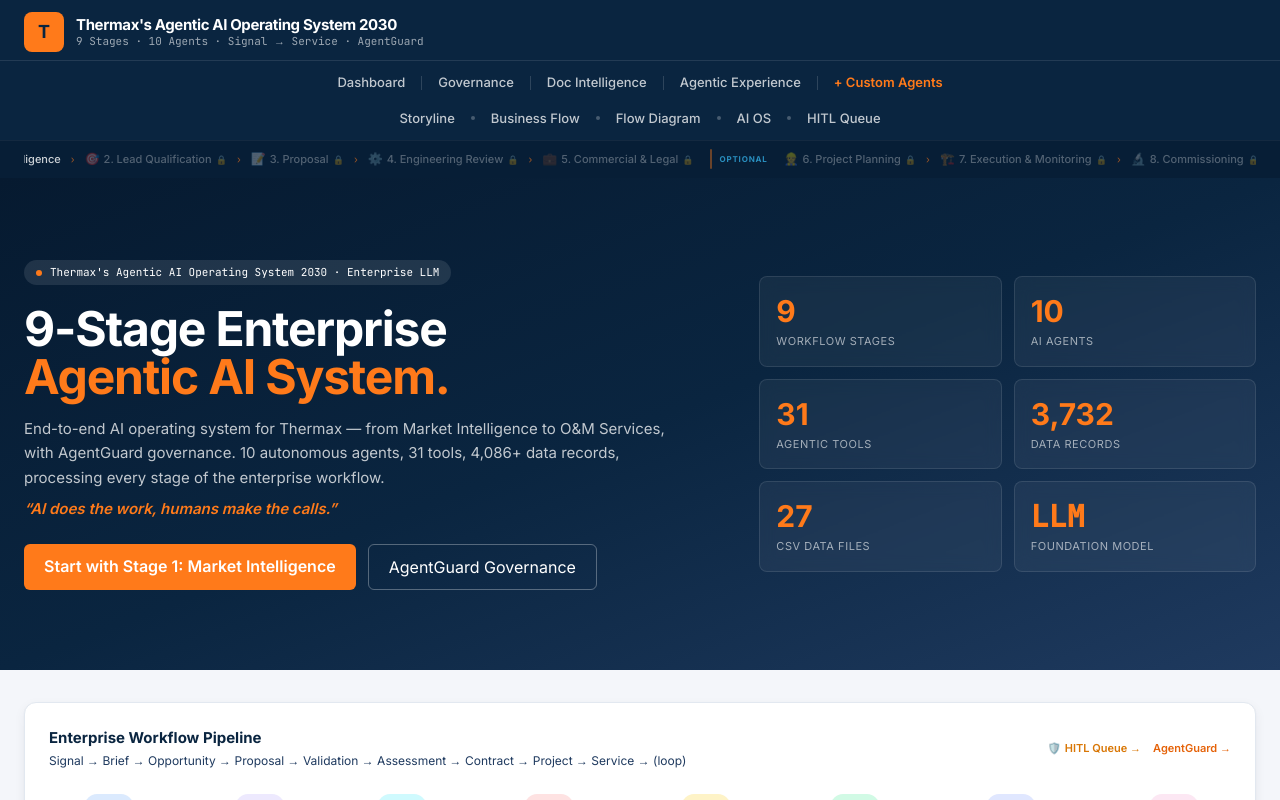
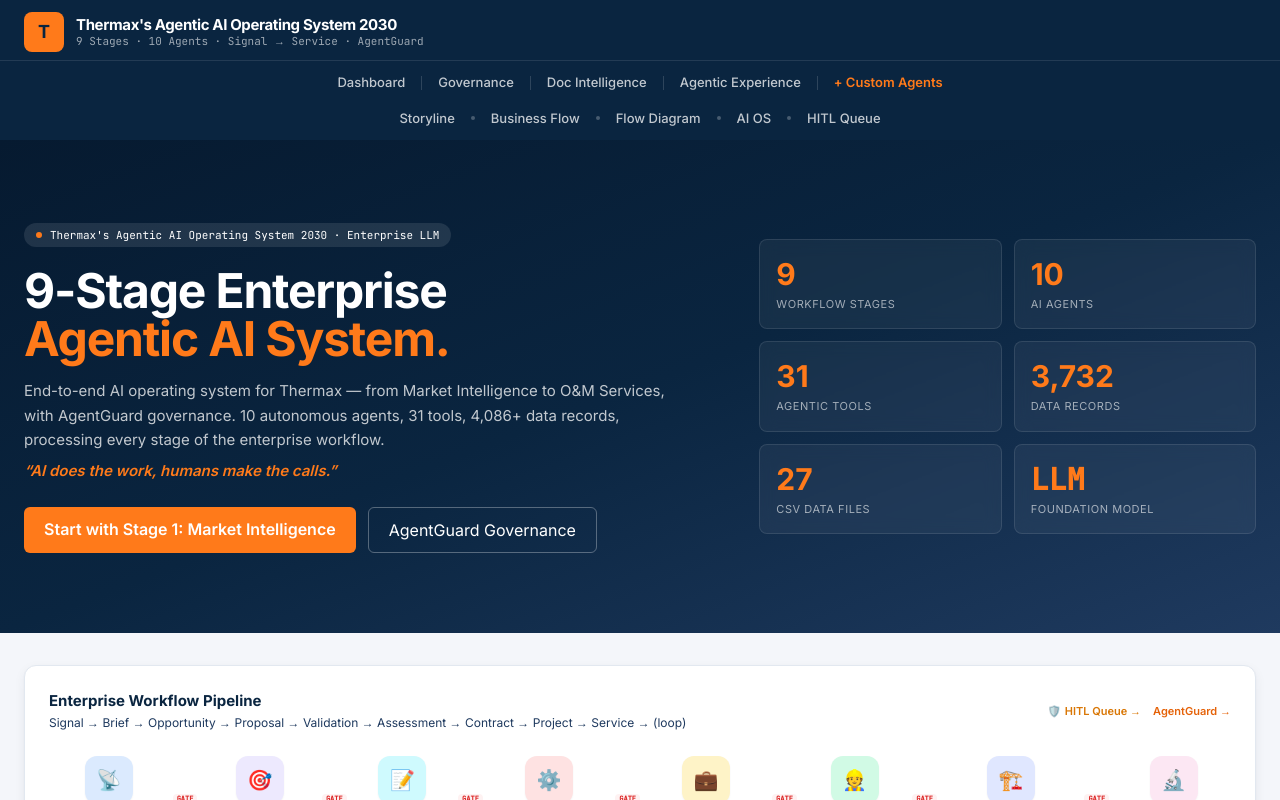
Before and after one commit to HarshaRao-GitHub/thermax-agentic-ai-business-flow, a Next.js app: page / in a window 1280 px wide. Shown: the top 800 px of the page. Built offline with nearby package versions, Linux system fonts and the light colour scheme.

Commit message:
Remove stage pipeline strip from header — stages still accessible via Business Flow and Agentic Experience
Made-with: Cursor

```diff
--- a/components/Header.tsx
+++ b/components/Header.tsx
@@ -4,7 +4,7 @@ import Link from 'next/link';
 import { useWorkflow } from './WorkflowContext';
 
 export default function Header() {
-  const { flow, resetFlow, getGateStatus } = useWorkflow();
+  const { flow, resetFlow } = useWorkflow();
   const hasActiveFlow = flow?.stages?.some(s => s.hasResult) ?? false;
 
   function handleNewFlow() {
@@ -75,84 +75,9 @@ export default function Header() {
           </nav>
         </div>
       </div>
-
-      {/* Stage pipeline strip */}
-      <div className="bg-thermax-navyDeep/60 border-t border-white/5">
-        <div className="max-w-7xl mx-auto px-6 py-1.5">
-          <div className="flex items-center justify-center gap-0 overflow-x-auto scrollbar-hide">
-            {/* Mandatory label */}
-            <span className="text-[8px] font-bold uppercase tracking-widest text-red-400/70 mr-2 shrink-0">Required</span>
-
-            {STAGE_NAV.map((s, i) => {
-              const status = getGateStatus(s.slug);
-              const isLocked = status === 'locked';
-              const isApproved = status === 'approved';
-              const isAwaiting = status === 'awaiting_approval';
-              const isSkipped = status === 'skipped';
-
-              const statusIcon = isApproved ? '✅' : isAwaiting ? '⏳' : isSkipped ? '⏭' : isLocked ? '🔒' : '';
-              const isMandatory = i < 5;
-
-              return (
-                <div key={s.slug} className="flex items-center shrink-0">
-                  {i === 5 && (
-                    <>
-                      <span className="w-[2px] h-5 bg-thermax-saffron/40 mx-2 rounded-full" />
-                      <span className="text-[8px] font-bold uppercase tracking-widest text-sky-400/70 mr-2 shrink-0">Optional</span>
-                    </>
-                  )}
-                  {isLocked || isSkipped ? (
-                    <span className={`flex items-center gap-1 px-2 py-1 rounded-md text-[11px] font-medium cursor-not-allowed ${
-                      isSkipped ? 'text-white/35 line-through decoration-white/20' : 'text-white/30'
-                    }`}>
-                      <span className="text-xs">{s.icon}</span>
-                      <span className="hidden lg:inline">{s.label}</span>
-                      <span className="lg:hidden">{s.short}</span>
-                      {statusIcon && <span className="text-[9px]">{statusIcon}</span>}
-                    </span>
-                  ) : (
-                    <Link
-                      href={`/stages/${s.slug}`}
-                      className={`flex items-center gap-1 px-2 py-1 rounded-md text-[11px] font-medium transition ${
-                        isApproved
-                          ? 'text-emerald-300 hover:text-emerald-200 hover:bg-emerald-900/20'
-                          : isAwaiting
-                          ? 'text-amber-300 hover:text-amber-200 hover:bg-amber-900/20'
-                          : isMandatory
-                          ? 'text-white/80 hover:text-white hover:bg-white/10'
-                          : 'text-sky-300/80 hover:text-sky-200 hover:bg-sky-900/20'
-                      }`}
-                    >
-                      <span className="text-xs">{s.icon}</span>
-                      <span className="hidden lg:inline">{s.label}</span>
-                      <span className="lg:hidden">{s.short}</span>
-                      {statusIcon && <span className="text-[9px]">{statusIcon}</span>}
-                    </Link>
-                  )}
-                  {i < STAGE_NAV.length - 1 && i !== 4 && (
-                    <span className={`text-[10px] mx-0.5 select-none ${isApproved || isSkipped ? 'text-emerald-500/60' : 'text-thermax-saffron/60'}`}>›</span>
-                  )}
-                </div>
-              );
-            })}
-          </div>
-        </div>
-      </div>
     </header>
   );
 }
-
-const STAGE_NAV = [
-  { slug: 'marketing', icon: '📡', label: '1. Market Intelligence', short: '1' },
-  { slug: 'sales', icon: '🎯', label: '2. Lead Qualification', short: '2' },
-  { slug: 'presales', icon: '📝', label: '3. Proposal', short: '3' },
-  { slug: 'engineering', icon: '⚙️', label: '4. Engineering Review', short: '4' },
-  { slug: 'finance-legal', icon: '💼', label: '5. Commercial & Legal', short: '5' },
-  { slug: 'hr-pmo', icon: '👷', label: '6. Project Planning', short: '6' },
-  { slug: 'site-operations', icon: '🏗️', label: '7. Execution & Monitoring', short: '7' },
-  { slug: 'commissioning', icon: '🔬', label: '8. Commissioning', short: '8' },
-  { slug: 'digital-service', icon: '🔧', label: '9. O&M Services', short: '9' }
-];
 
 function NavLink({ href, children }: { href: string; children: React.ReactNode }) {
   return (
```
